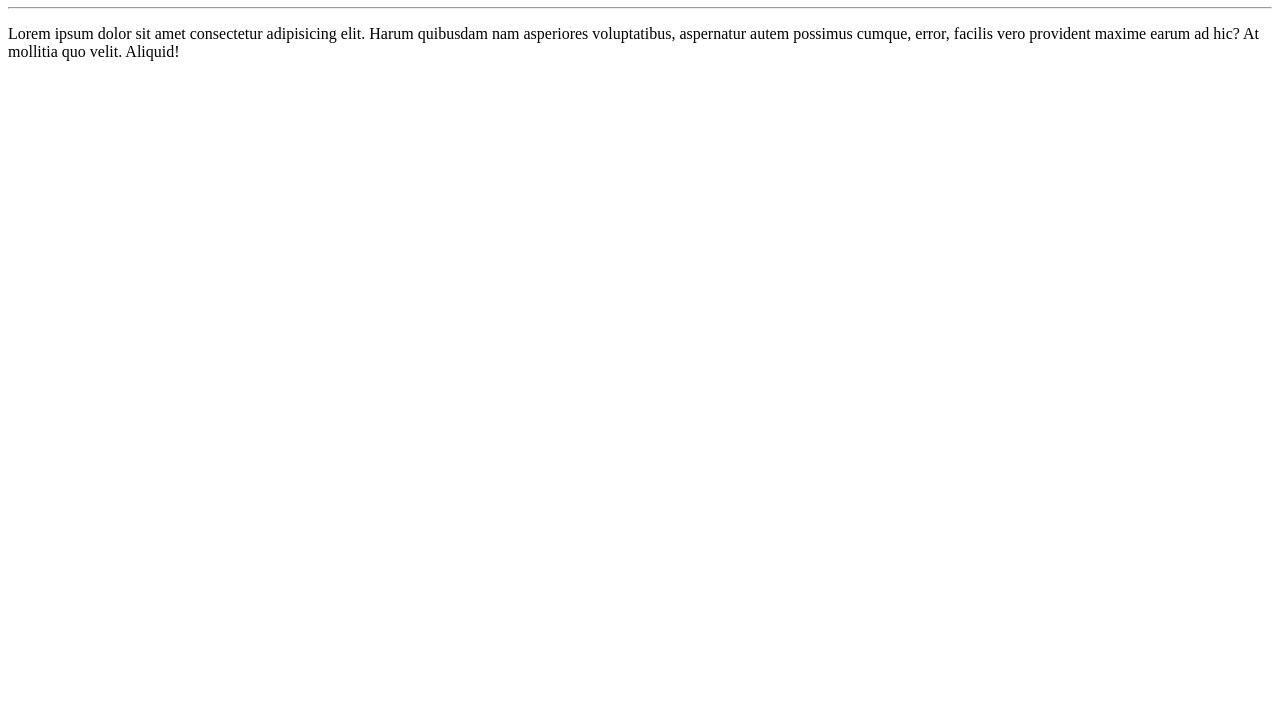
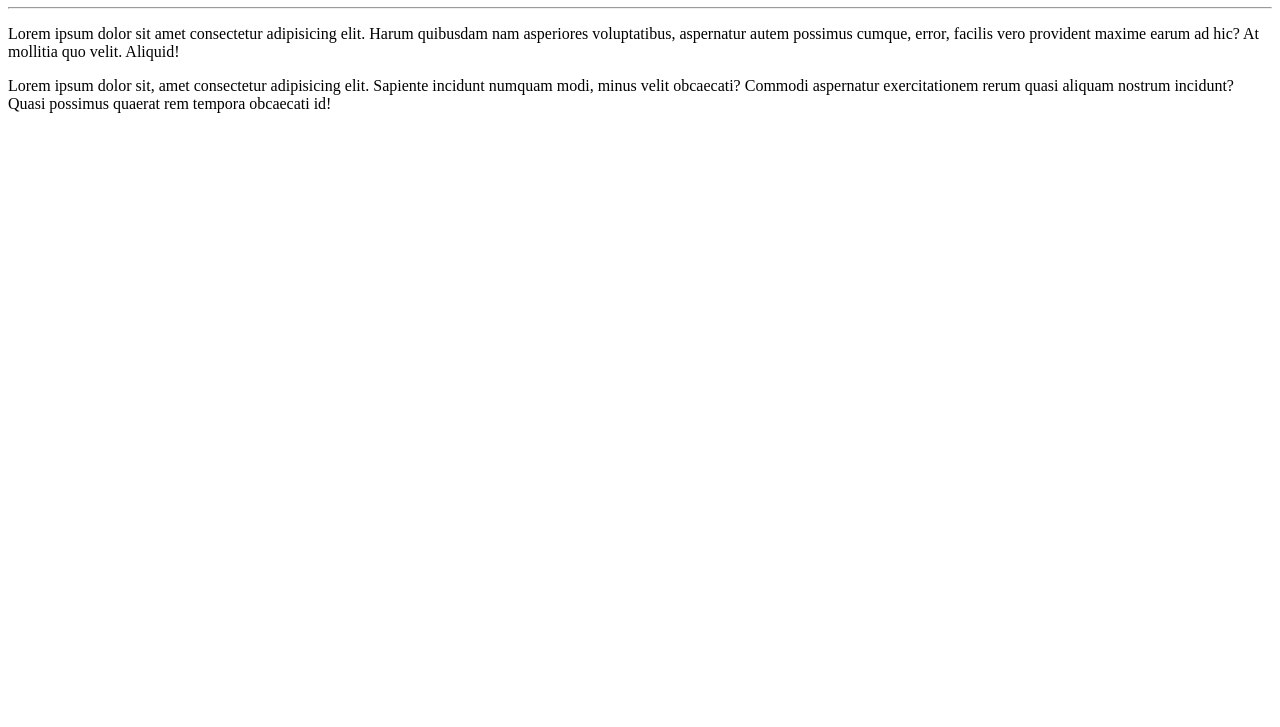
Before and after one commit to dudumanto/Ola-Mundo, a plain HTML site: page index.html in a window 1280 px wide. Shown: the part 73-800 px from the top of the page. Drawn offline with Linux system fonts and the light colour scheme.

Commit message:
adicionei um parágrafo

```diff
--- a/index.html
+++ b/index.html
@@ -10,6 +10,6 @@
     <h1>Meu primeiro projeto no Git e GitHub</h1>
     <hr>
     <p>Lorem ipsum dolor sit amet consectetur adipisicing elit. Harum quibusdam nam asperiores voluptatibus, aspernatur autem possimus cumque, error, facilis vero provident maxime earum ad hic? At mollitia quo velit. Aliquid!</p>
-
+    <p>Lorem ipsum dolor sit, amet consectetur adipisicing elit. Sapiente incidunt numquam modi, minus velit obcaecati? Commodi aspernatur exercitationem rerum quasi aliquam nostrum incidunt? Quasi possimus quaerat rem tempora obcaecati id!</p>
 </body>
 </html>
```
